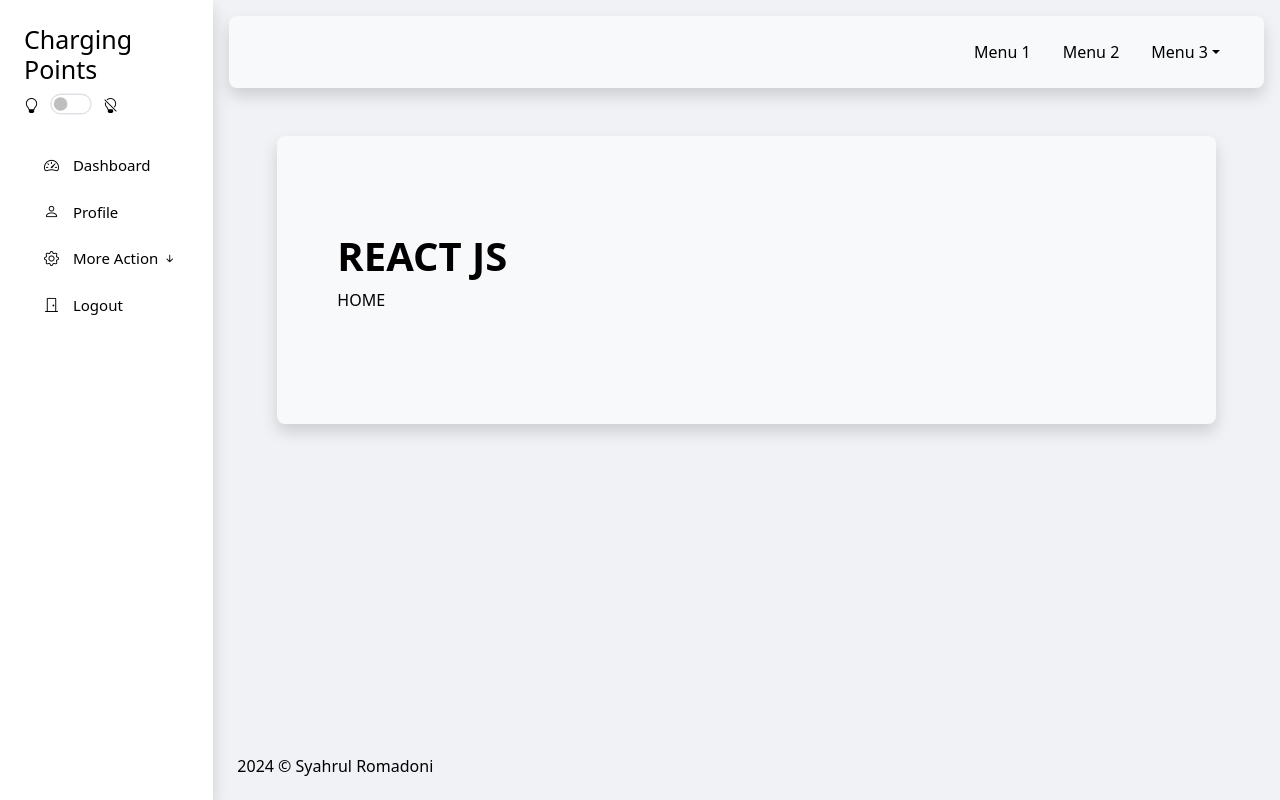
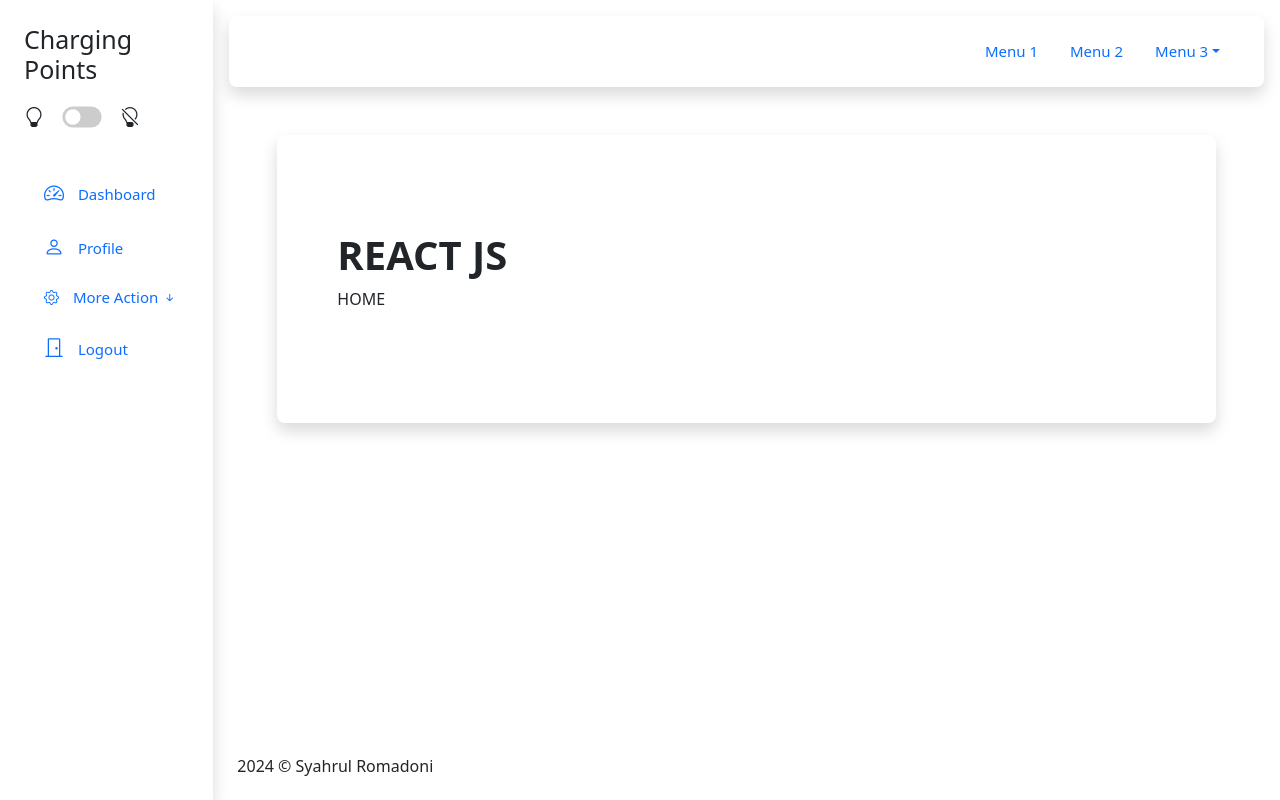
Before and after one commit to SyahrulRomadoni/reactjs-vite-starter-kit, a React (Vite) app: page / in a window 1280 px wide. Built offline with nearby package versions, Linux system fonts and the light colour scheme; no server answers; sample sign-in values are in the browser's storage.

Commit message:
Update dark light mode

```diff
--- a/index.html
+++ b/index.html
@@ -1,7 +1,7 @@
 <!-- src/index -->
 
 <!DOCTYPE html>
-<html lang="en">
+<html lang="en" data-bs-theme="light">
     <head>
         <meta charset="UTF-8">
         <link rel="icon" href="/favicon.ico">
--- a/src/App.jsx
+++ b/src/App.jsx
@@ -1,31 +1,11 @@
-// src/App.jsx
-
-import './assets/css/AppLight.css';
-// import './assets/css/AppDark.css';
+import './assets/css/custome-style.css';
 import AppRoutes from './routes';
 import Header from './Header.jsx';
 import Sidebar from './Sidebar.jsx';
 import Footer from './Footer.jsx';
-import { useEffect, useState } from 'react';
 
 export default function App() {
     const token = localStorage.getItem("authToken");
-    const [theme, setTheme] = useState(localStorage.getItem("theme-mode") || "light");
-
-    // Trigger css Dark/Light mode dari trigger switch
-    useEffect(() => {
-        if (theme === "dark") {
-            import('./assets/css/AppDark.css');
-        } else {
-            import('./assets/css/AppLight.css');
-        }
-    }, [theme]);
-    const handleThemeSwitch = () => {
-        const newTheme = theme === "dark" ? "light" : "dark";
-        localStorage.setItem("theme-mode", newTheme);
-        window.location.reload();
-        setTheme(newTheme);
-    };
 
     return (
         <div className="container-fluid">
@@ -34,7 +14,7 @@ export default function App() {
                     <>
                         {/* Sidebar */}
                         <div className="col-2 p-4 bg-sidebar shadow">
-                            <Sidebar onThemeSwitch={handleThemeSwitch} />
+                            <Sidebar />
                         </div>
 
                         {/* Header & Content & Footer */}
--- a/src/Footer.jsx
+++ b/src/Footer.jsx
@@ -7,7 +7,7 @@ export default function Header() {
                 <div style={{ margin: '20px 20px -10px 20px'}}>
                     <div className="row">
                         <div className="col-6">
-                            <p className="cs-text">2024 © Syahrul Romadoni</p>
+                            <p>2024 © Syahrul Romadoni</p>
                         </div>
                         <div className="col-6">
                             {/* <h4 className="text-end">Text 2</h4> */}
--- a/src/Header.jsx
+++ b/src/Header.jsx
@@ -15,17 +15,17 @@ export default function Header() {
                             <div className="col-6">
                                 <ul className="nav justify-content-end">
                                     <li className="nav-item">
-                                        <a className="nav-link cs-text" href="#">Menu 1</a>
+                                        <a className="nav-link cs-text-1" href="#">Menu 1</a>
                                     </li>
                                     <li className="nav-item">
-                                        <a className="nav-link cs-text" href="#">Menu 2</a>
+                                        <a className="nav-link cs-text-1" href="#">Menu 2</a>
                                     </li>
                                     <li className="nav-item dropdown">
-                                        <a className="nav-link cs-text dropdown-toggle" data-bs-toggle="dropdown" href="#" role="button" aria-expanded="false">Menu 3</a>
+                                        <a className="nav-link cs-text-1 dropdown-toggle" data-bs-toggle="dropdown" href="#" role="button" aria-expanded="false">Menu 3</a>
                                         <ul className="dropdown-menu">
-                                            <li><a className="dropdown-item" href="#">Menu 3.1</a></li>
-                                            <li><a className="dropdown-item" href="#">Menu 3.2</a></li>
-                                            <li><a className="dropdown-item" href="#">Menu 3.3</a></li>
+                                            <li><a className="dropdown-item cs-text-1" href="#">Menu 3.1</a></li>
+                                            <li><a className="dropdown-item cs-text-1" href="#">Menu 3.2</a></li>
+                                            <li><a className="dropdown-item cs-text-1" href="#">Menu 3.3</a></li>
                                         </ul>
                                     </li>
                                 </ul>
--- a/src/Sidebar.jsx
+++ b/src/Sidebar.jsx
@@ -1,21 +1,9 @@
-// src/Sidebar.jsx
-
+import { useEffect, useState } from "react";
 import { Link, useNavigate, useLocation } from "react-router-dom";
 import { logout } from "./controller/authController";
 
 export default function Sidebar() {
-
-    // Switch auto dark kalo kalo theme-mode dark kalo gak dia jadi null = light mode
     const location = useLocation();
-    const dark = localStorage.getItem("theme-mode");
-    let isDark = false;
-    if (dark === "dark") {
-        isDark = true;
-    } else {
-        isDark = false;
-    }
-
-    // Import useNavigate
     const navigate = useNavigate();
 
     // Fungsi Logout
@@ -25,43 +13,49 @@ export default function Sidebar() {
             alert(result.message);
             localStorage.removeItem("authToken");
             navigate("/login");
-            window.location.reload();
         } catch (err) {
             alert(err.message || "Something went wrong");
         }
     };
 
+    // Fungsi Dark Mode dan Ligth Mode Menggunakan Bootstrap
+    const [isDark, setIsDark] = useState(localStorage.getItem("theme-mode") === "dark");
     // Fungsi untuk menangani perubahan pada switch
     const handleSwitchChange = () => {
-        if (dark === "dark") {
-            localStorage.setItem("theme-mode", "light");
+        const newTheme = isDark ? "light" : "dark";
+        localStorage.setItem("theme-mode", newTheme);
+        setIsDark(!isDark);
+    };
+    // Update 'data-bs-theme' jadi dark atau light
+    useEffect(() => {
+        const htmlElement = document.documentElement;
+        if (isDark) {
+            htmlElement.setAttribute("data-bs-theme", "dark");
         } else {
-            localStorage.setItem("theme-mode", "dark");
+            htmlElement.setAttribute("data-bs-theme", "light");
         }
-        window.location.reload();
-    };
+    }, [isDark]);
 
     return (
         <div>
             <div className="row mb-4">
                 <div className="col-12">
-                    <h2 className="cs-brand mb-2">Charging Points</h2>
+                    <h2 className="cs-brand mb-2" style={{ fontSize: '25px', marginBottom: '0px' }}>Charging Points</h2>
                 </div>
                 <div className="col-12">
                     <div className="d-flex align-items-center">
-                        <i className="bi bi-lightbulb me-3 cs-icon"></i>
-                        <div className="form-check form-switch">
-                            <input
-                                className="form-check-input"
-                                style={{ transform: 'scale(1.3)' }}
-                                type="checkbox"
-                                role="switch"
-                                id="switchModeTheme"
-                                checked={isDark}
-                                onChange={handleSwitchChange}
-                            />
+                        <i className="bi bi-lightbulb cs-icon"></i>
+                        <div className="switch-checkbox">
+                            <label className="switch">
+                                <input
+                                    type="checkbox"
+                                    onChange={handleSwitchChange}
+                                    checked={isDark}
+                                />
+                                <span className="slider round"></span>
+                            </label>
                         </div>
-                        <i className="bi bi-lightbulb-off ms-2 cs-icon"></i>
+                        <i className="bi bi-lightbulb-off cs-icon"></i>
                     </div>
                 </div>
             </div>
@@ -89,7 +83,7 @@ export default function Sidebar() {
                         </li>
                         <li className="nav-item dropdown">
                             <a className="nav-link text-start cs-text-1 m-1 rounded w-100" data-bs-toggle="collapse" href="#dropdown1" role="button" aria-expanded="false" aria-controls="dropdown1">
-                             <i className="bi bi-gear" style={{paddingRight: "10px"}}></i> More Action <i className="bi bi-arrow-down-short" style={{ float: 'right'}}></i>
+                                <i className="bi bi-gear" style={{paddingRight: "10px"}}></i> More Action <i className="bi bi-arrow-down-short" style={{ float: 'right'}}></i>
                             </a>
                             <div className="collapse" id="dropdown1" style={{ padding: '10px 10px 10px 30px'}}>
                                 <ul className="nav flex-column">
--- a/src/assets/css/AppDark.css
+++ /dev/null
@@ -1,62 +0,0 @@
-/* Dark Mode */
-body {
-    background-color: #171717;
-}
-
-.bg-sidebar {
-    background-color: #212121;
-}
-
-.cs-brand {
-    color: #ffffff;
-    font-size: 25px;
-    margin-bottom: 0px;
-}
-
-.cs-text-1 {
-    color: #ffffff;
-    font-size: 15px;
-}
-
-.cs-text-1.cs-active {
-    color: #ffffff;
-    background-color: #435ebe;
-}
-
-.cs-text {
-    color: #ffffff;
-}
-
-.cs-breadcrumb {
-    font-size: 15px;
-    color: #ffffff;
-}
-
-.cs-icon {
-    color: #ffffff;
-    font-size: 15px;
-}
-
-.cs-card {
-    background-color: #212121;
-}
-
-.cs-card-header {
-    background-color: #212121;
-}
-
-.cs-card-body {
-    background-color: #212121;
-}
-
-.cs-card-footer {
-    background-color: #212121;
-}
-
-.cs-bg-1 {
-    background-color: #212121;
-}
-
-.breadcrumb-item+.breadcrumb-item::before {
-    color: #ffffff;
-}
--- a/src/assets/css/AppLight.css
+++ /dev/null
@@ -1,62 +0,0 @@
-/* Light Mode */
-body {
-    background-color: #f1f2f6;
-}
-
-.bg-sidebar {
-    background-color: #ffffff;
-}
-
-.cs-brand {
-    color: #000000;
-    font-size: 25px;
-    margin-bottom: 0px;
-}
-
-.cs-text-1 {
-    color: #000000;
-    font-size: 15px;
-}
-
-.cs-text-1.cs-active {
-    color: #ffffff;
-    background-color: #435ebe;
-}
-
-.cs-text {
-    color: #000000;
-}
-
-.cs-breadcrumb {
-    font-size: 15px;
-    color: #000000;
-}
-
-.cs-icon {
-    color: #000000;
-    font-size: 15px;
-}
-
-.cs-card {
-    background-color: #F8F9FA;
-}
-
-.cs-card-header {
-    background-color: #F8F9FA;
-}
-
-.cs-card-body {
-    background-color: #F8F9FA;
-}
-
-.cs-card-footer {
-    background-color: #F8F9FA;
-}
-
-.cs-bg-1 {
-    background-color: #F8F9FA;
-}
-
-.breadcrumb-item+.breadcrumb-item::before {
-    color: #000000;
-}
--- /dev/null
+++ b/src/assets/css/custome-style.css
@@ -0,0 +1,99 @@
+.cs-brand {
+    font-size: 25px;
+    margin-bottom: 0px;
+}
+
+.cs-text-1 {
+    font-size: 15px;
+}
+
+.cs-text-1.cs-active {
+    color: #ffffff;
+    background-color: #435ebe;
+}
+
+.cs-breadcrumb {
+    font-size: 17px;
+}
+
+.cs-icon {
+    font-size: 20px;
+}
+
+/* Switch Dark/Light Mode */
+.switch {
+    position: relative;
+    display: inline-block;
+    width: 60px;
+    height: 14px;
+    scale: 0.7;
+}
+
+.switch input {
+    opacity: 0;
+    width: 0;
+    height: 0;
+}
+
+.switch {
+    position: relative;
+    display: inline-block;
+    width: 56px;
+    height: 30px;
+}
+
+.switch input {
+    opacity: 0;
+    width: 0;
+    height: 0;
+}
+
+.slider {
+    position: absolute;
+    cursor: pointer;
+    top: 0;
+    left: 0;
+    right: 0;
+    bottom: 0;
+    background-color: #ccc;
+    -webkit-transition: 0.4s;
+    transition: 0.4s;
+}
+
+.slider:before {
+    position: absolute;
+    content: "";
+    height: 22px;
+    width: 22px;
+    left: 4px;
+    bottom: 4px;
+    background-color: white;
+    -webkit-transition: 0.4s;
+    transition: 0.4s;
+}
+
+input:checked + .slider {
+    background-color: #19a2c1;
+}
+
+input:focus + .slider {
+    box-shadow: 0 0 1px #2196f3;
+}
+
+input:checked + .slider:before {
+    -webkit-transform: translateX(26px);
+    -ms-transform: translateX(26px);
+    transform: translateX(26px);
+}
+
+/* Rounded sliders */
+.slider.round {
+    border-radius: 34px;
+}
+
+.slider.round:before {
+    border-radius: 50%;
+}
+.switch-checkbox {
+    padding: 10px;
+}
--- a/src/views/dashboard/index.jsx
+++ b/src/views/dashboard/index.jsx
@@ -15,8 +15,8 @@ export default function Dashboard() {
 
             <div className="p-5 mb-4 cs-bg-1 rounded-3 shadow">
                 <div className="container-fluid py-5">
-                    <h1 className="fw-bold cs-text">HALAMAN DASHBOARD</h1>
-                    <p className="col-md-8 cs-text">Dashboard</p>
+                    <h1 className="fw-bold">HALAMAN DASHBOARD</h1>
+                    <p className="col-md-8">Dashboard</p>
                 </div>
             </div>
         </div>
--- a/src/views/home/index.jsx
+++ b/src/views/home/index.jsx
@@ -5,8 +5,8 @@ export default function Home() {
         <div>
             <div className="m-5 p-5 mb-4 cs-bg-1 rounded-3 shadow">
                 <div className="container-fluid py-5">
-                    <h1 className="fw-bold cs-text">REACT JS</h1>
-                    <p className="col-md-8 cs-text">HOME</p>
+                    <h1 className="fw-bold">REACT JS</h1>
+                    <p className="col-md-8">HOME</p>
                 </div>
             </div>
         </div>
--- a/src/views/user/index.jsx
+++ b/src/views/user/index.jsx
@@ -48,9 +48,9 @@ export default function Profile() {
 
             <div className="p-5 mb-4 cs-bg-1 rounded-3 shadow">
                 <div className="container-fluid py-5">
-                    <h1 className="fw-bold cs-text">Profile</h1>
-                    <p className="col-md-8 cs-text">Nama: {userData.data.name}</p>
-                    <p className="col-md-8 cs-text">Email: {userData.data.email}</p>
+                    <h1 className="fw-bold">Profile</h1>
+                    <p className="col-md-8">Nama: {userData.data.name}</p>
+                    <p className="col-md-8">Email: {userData.data.email}</p>
                 </div>
             </div>
         </div>
```
Also changed, not shown: src/views/auth/login.jsx (+4 -4 lines).
